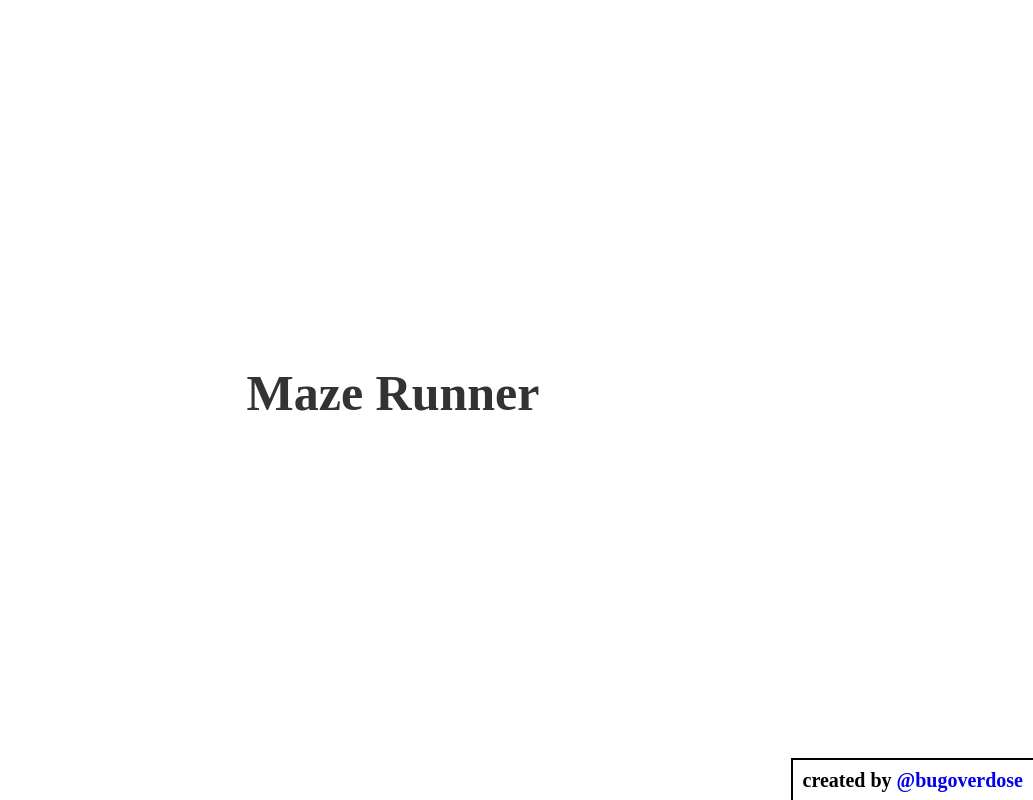
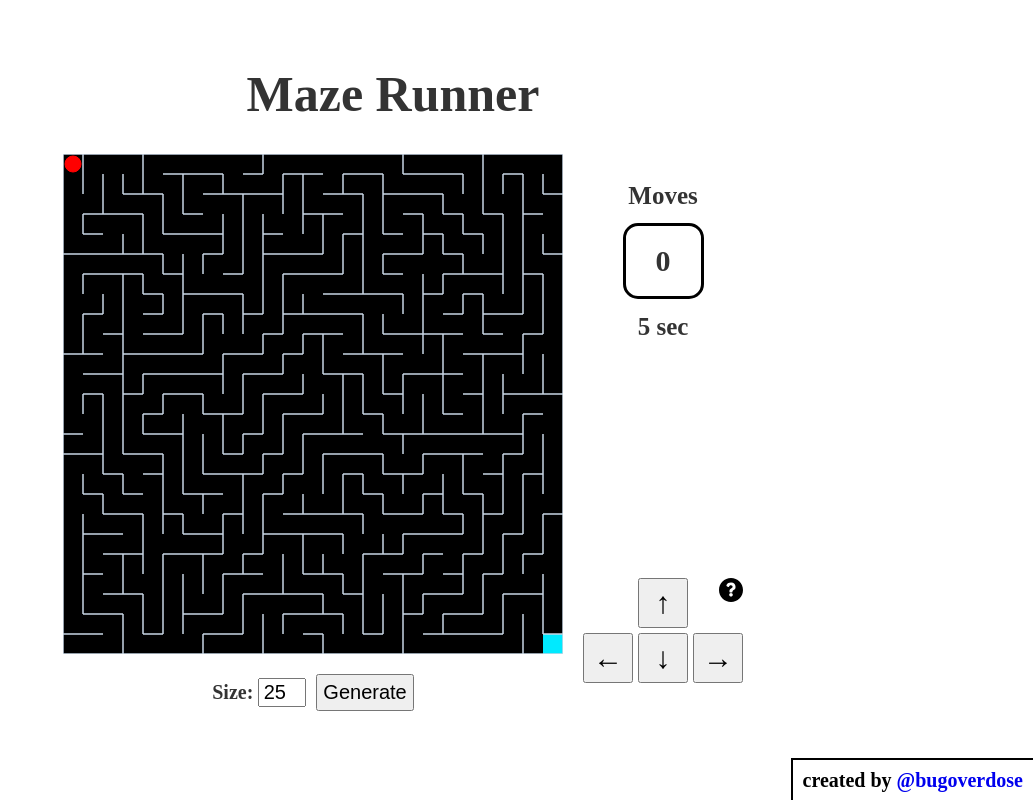
Before and after one commit to bugoverdose/maze-runner, a React (Create React App) app: page / in a window 1280 px wide. Shown: the whole page, without its empty margins (247-1280 px from the left). Built offline with nearby package versions, Linux system fonts and the light colour scheme.

Commit message:
fix: wrong import; specify component names

```diff
--- a/src/components/Container.tsx
+++ b/src/components/Container.tsx
@@ -1,7 +1,7 @@
 import styled from "styled-components";
 import { device } from "../constants";
 
-export const Container = styled.div`
+export const MazeRunnerContainer = styled.div`
   display: flex;
   justify-content: center;
   align-items: center;
--- a/src/components/MazeRunner.tsx
+++ b/src/components/MazeRunner.tsx
@@ -10,10 +10,10 @@ import { Footer } from "./Footer";
 import { Popup } from "./Popup";
 import { MazeCanvas } from "./Maze";
 import { BlackScreen } from "./BlackScreen";
-import { Wrapper } from "./Wrapper";
+import { MazeRunnerWrapper } from "./Wrapper";
 import { Header } from "./Header";
-import { Container } from "./BlackScreen/Container";
 import { PlayerBox } from "./PlayerBox";
+import { MazeRunnerContainer } from "./Container";
 
 const MazeRunner = () => {
   const theme = useTheme();
@@ -248,9 +248,9 @@ const MazeRunner = () => {
   return (
     <>
       <BlackScreen />
-      <Wrapper>
+      <MazeRunnerWrapper>
         <Header>Maze Runner</Header>
-        <Container>
+        <MazeRunnerContainer>
           <MazeCanvas
             canvasRef={canvasRef}
             onGenerate={onGenerate}
@@ -263,8 +263,8 @@ const MazeRunner = () => {
             time={time}
             onControlPlayer={onControlPlayer}
           />
-        </Container>
-      </Wrapper>
+        </MazeRunnerContainer>
+      </MazeRunnerWrapper>
       {isPopupMode && (
         <Popup mazeSize={mazeSize} moveCount={moveCount} time={time} />
       )}
--- a/src/components/Wrapper.tsx
+++ b/src/components/Wrapper.tsx
@@ -1,6 +1,6 @@
 import styled from "styled-components";
 
-export const Wrapper = styled.div`
+export const MazeRunnerWrapper = styled.div`
   text-align: center;
   display: flex;
   flex-direction: column;
```
